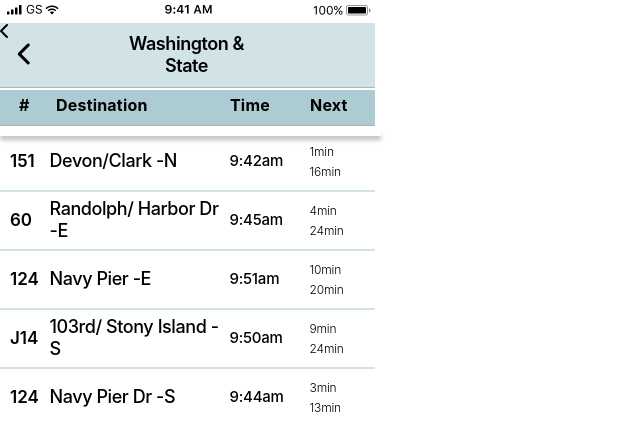
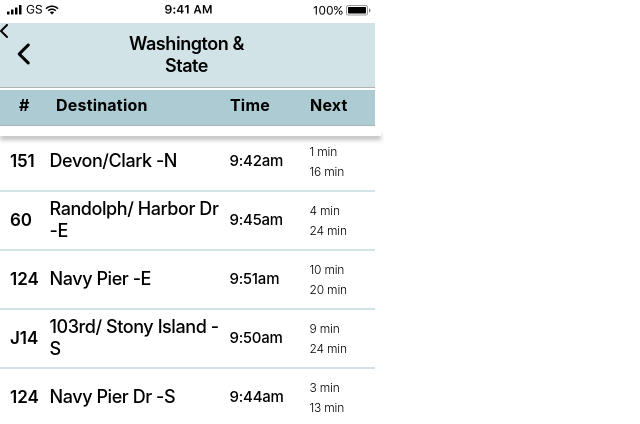
Before and after one commit to kimmckin/frontend_challenge, a plain HTML site: page index.html in a window 1280 px wide. Shown: the top 424 px of the page, 0-640 px from the left. Drawn offline with Linux system fonts and the light colour scheme.

Commit message:
commit 10.10

```diff
--- a/css/style.css
+++ b/css/style.css
@@ -215,7 +215,7 @@ p {
 }
 
 .bus-next {
-	width: 44px;
+	width: 55px;
 	height: 47px;
 	left: 316px;
 	font-family: SF Pro Text;
--- a/index.html
+++ b/index.html
@@ -46,7 +46,7 @@
               <p class="bustime"> 9:42am</p>
             </div>
             <div class="bus-next">
-              <p class="busnext">1min <br>16min</p>
+              <p class="busnext">1 min <br>16 min</p>
             </div>
           </li>
         </ul>
@@ -62,7 +62,7 @@
               <p class="bustime"> 9:45am</p>
             </div>
             <div class="bus-next">
-              <p class="busnext"> 4min <br> 24min</p>
+              <p class="busnext"> 4 min <br> 24 min</p>
             </div>
           </li>
         </ul>
@@ -78,7 +78,7 @@
               <p class="bustime"> 9:51am</p>
             </div>
             <div class="bus-next">
-              <p class="busnext"> 10min  <br> 20min </p>
+              <p class="busnext"> 10 min  <br> 20 min </p>
             </div>
           </li>
         </ul>
@@ -94,7 +94,7 @@
               <p class="bustime"> 9:50am</p>
             </div>
             <div class="bus-next">
-              <p class="busnext"> 9min  <br> 24min </p>
+              <p class="busnext"> 9 min  <br> 24 min </p>
             </div>
           </li>
         </ul>
@@ -110,7 +110,7 @@
               <p class="bustime"> 9:44am</p>
             </div>
             <div class="bus-next">
-              <p class="busnext"> 3min  <br> 13min </p>
+              <p class="busnext"> 3 min  <br> 13 min </p>
             </div>
           </li>
         </ul>
```
